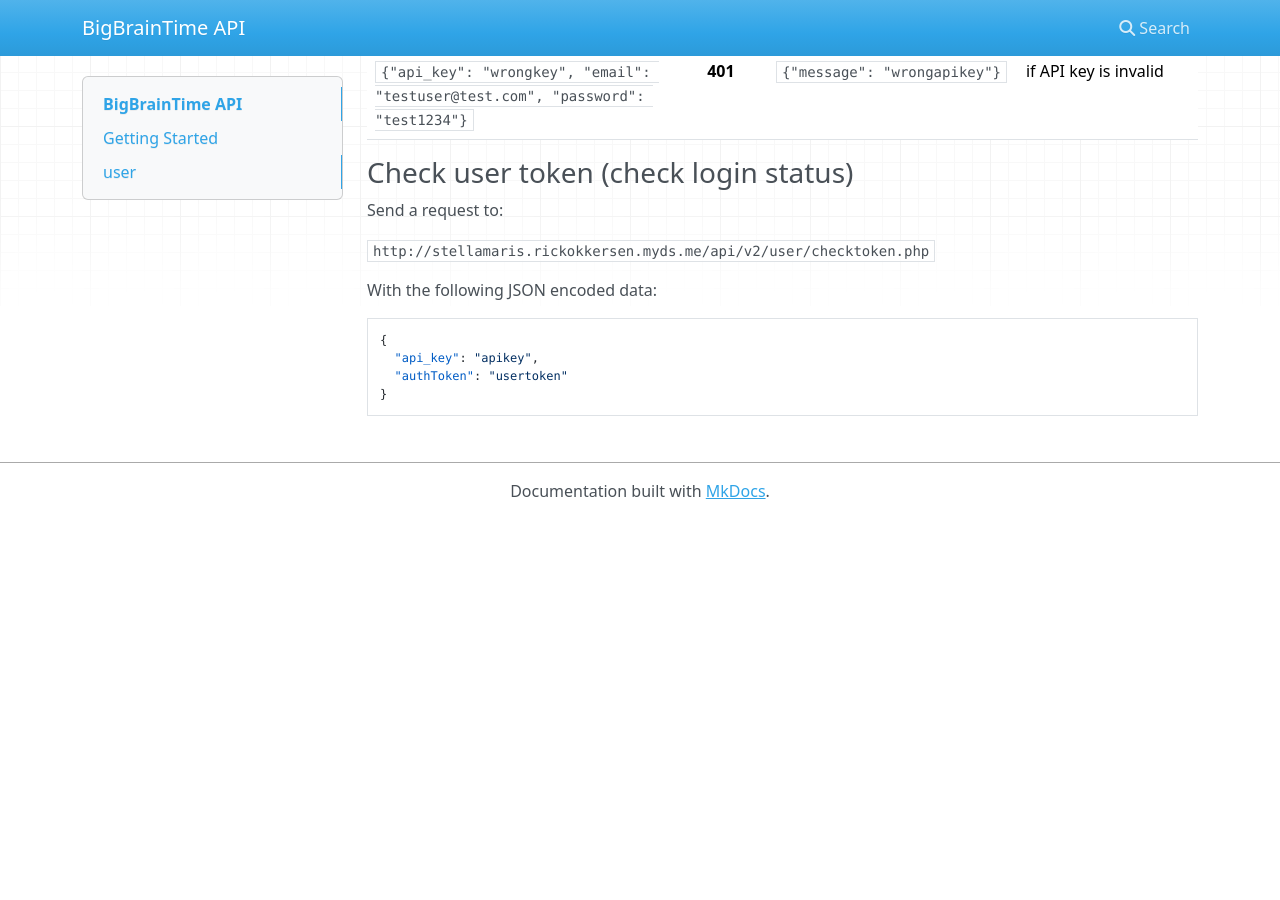
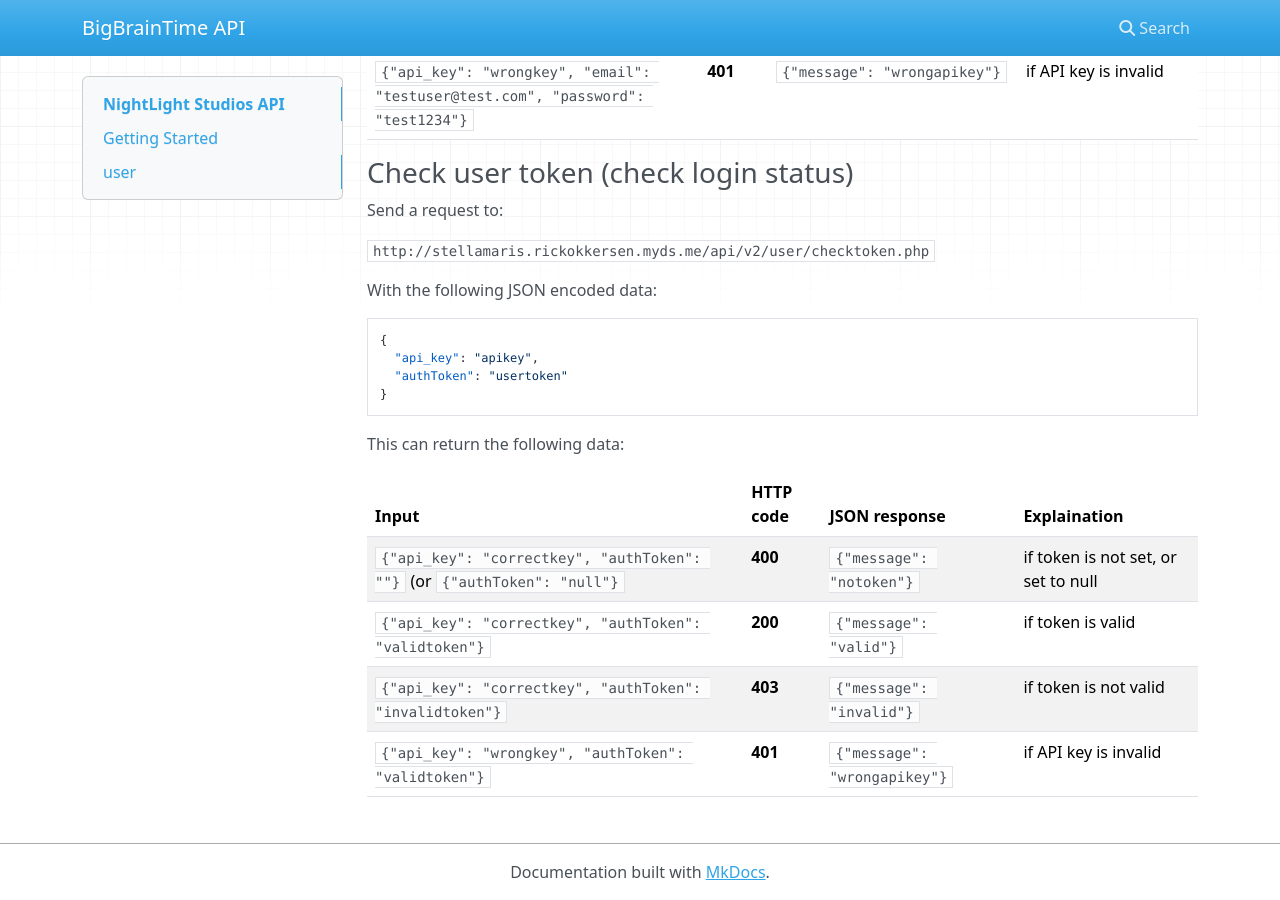
Before and after one commit to Underlyingglitch/NightLightStudiosAPI, an MkDocs documentation site: the page built from docs/index.md, in a window 1280 px wide and 900 px high, scrolled down 2081 px. Built offline with MkDocs 1.6.1, drawn with Linux system fonts in a browser that asks for light colours; nearby versions of some CDN libraries; before the commit the page ends 2600 px from its top, so only the background shows below that; some of the changed text lies outside the part shown.

Commit message:
Update index.md

````diff
--- a/docs/index.md
+++ b/docs/index.md
@@ -1,4 +1,4 @@
-# BigBrainTime API
+# NightLight Studios API
 
 ## Getting Started
 ### API URL
@@ -80,3 +80,11 @@ With the following JSON encoded data:
   "authToken": "usertoken"
 }
 ```
+This can return the following data:
+
+Input | HTTP code | JSON response | Explaination
+--- | --- | --- | ---
+`{"api_key": "correctkey", "authToken": ""}` (or `{"authToken": "null"}` | **400** | `{"message": "notoken"}` | if token is not set, or set to null
+`{"api_key": "correctkey", "authToken": "validtoken"}` | **200** | `{"message": "valid"}` | if token is valid
+`{"api_key": "correctkey", "authToken": "invalidtoken"}` | **403** | `{"message": "invalid"}` | if token is not valid
+`{"api_key": "wrongkey", "authToken": "validtoken"}` | **401** | `{"message": "wrongapikey"}` | if API key is invalid
````
